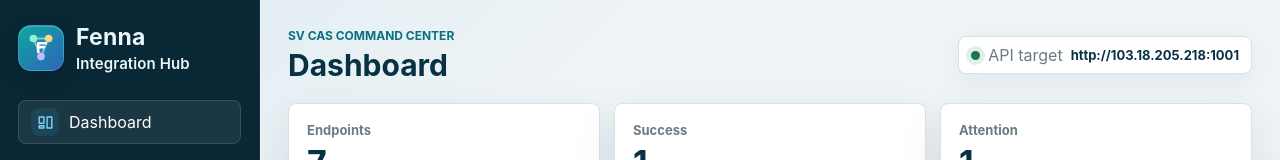
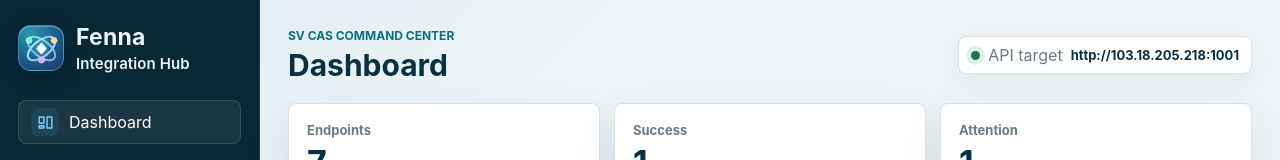
Before and after one commit to notun007/Stb.Web, an Angular app: page / in a window 1280 px wide. Shown: the top 160 px of the page. Built offline with nearby package versions, Linux system fonts and the light colour scheme.

Commit message:
icon added

```diff
--- a/src/app/app.html
+++ b/src/app/app.html
@@ -2,12 +2,17 @@
   <aside class="sidebar" aria-label="Application navigation">
     <div class="brand">
       <div class="brand-mark" aria-hidden="true">
-        <svg viewBox="0 0 40 40" focusable="false">
-          <path d="M12 10 28 10M12 10 20 29M28 10 20 29" stroke="#b9f4ff" stroke-width="2" opacity=".6" />
-          <circle cx="12" cy="10" r="4" fill="#8ff3d0" stroke="none" />
-          <circle cx="28" cy="10" r="4" fill="#fcd589" stroke="none" />
-          <circle cx="20" cy="29" r="4" fill="#c4bcff" stroke="none" />
-          <path d="M17 24V15h8M17 19h6" stroke="white" stroke-width="2.8" />
+        <svg viewBox="0 0 48 48" focusable="false">
+          <defs>
+            <linearGradient id="fenna-orbit" x1="0" y1="0" x2="1" y2="1"><stop stop-color="#a7fff0"/><stop offset=".5" stop-color="#87cfff"/><stop offset="1" stop-color="#e1bcff"/></linearGradient>
+          </defs>
+          <ellipse cx="24" cy="24" rx="18" ry="9" transform="rotate(-38 24 24)" fill="none" stroke="url(#fenna-orbit)" stroke-width="2.2"/>
+          <ellipse cx="24" cy="24" rx="18" ry="9" transform="rotate(38 24 24)" fill="none" stroke="url(#fenna-orbit)" stroke-width="2.2" opacity=".8"/>
+          <circle cx="24" cy="24" r="8" fill="#9ee9ff" opacity=".16" stroke="none"/>
+          <path d="m24 17 6 7-6 7-6-7 6-7Z" fill="#f0fdff" stroke="none"/>
+          <circle cx="10" cy="15" r="3.3" fill="#78f9cb" stroke="#d0fff0" stroke-width=".6"/>
+          <circle cx="38" cy="15" r="3.3" fill="#ffd78a" stroke="#fff1c6" stroke-width=".6"/>
+          <circle cx="24" cy="37" r="3.3" fill="#d2b0ff" stroke="#f0e1ff" stroke-width=".6"/>
         </svg>
       </div>
       <div>
--- a/src/app/app.scss
+++ b/src/app/app.scss
@@ -521,3 +521,5 @@ pre {
 .brand-mark svg { width: 38px; height: 38px; }
 .brand h1 { font-size: 23px; line-height: 1.15; letter-spacing: .2px; }
 .brand h1 .brand-name { display: block; margin-top: 4px; color: #e9f7fa; font-size: 15px; font-weight: 600; letter-spacing: .1px; }
+.brand-mark { background: radial-gradient(circle at 25% 15%, #2b96ae, #175482 65%, #283768); border-color: #9ce4ff55; box-shadow: 0 5px 18px #00182766, inset 0 1px 0 #c0f7ff50; }
+.brand-mark svg { width: 43px; height: 43px; }
```
Also changed, not shown: public/fenna-icon.svg.
